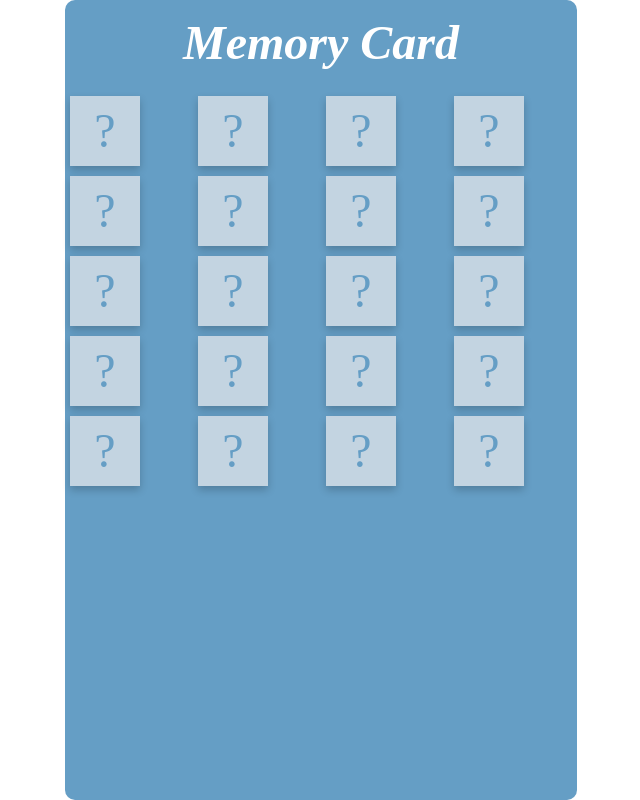
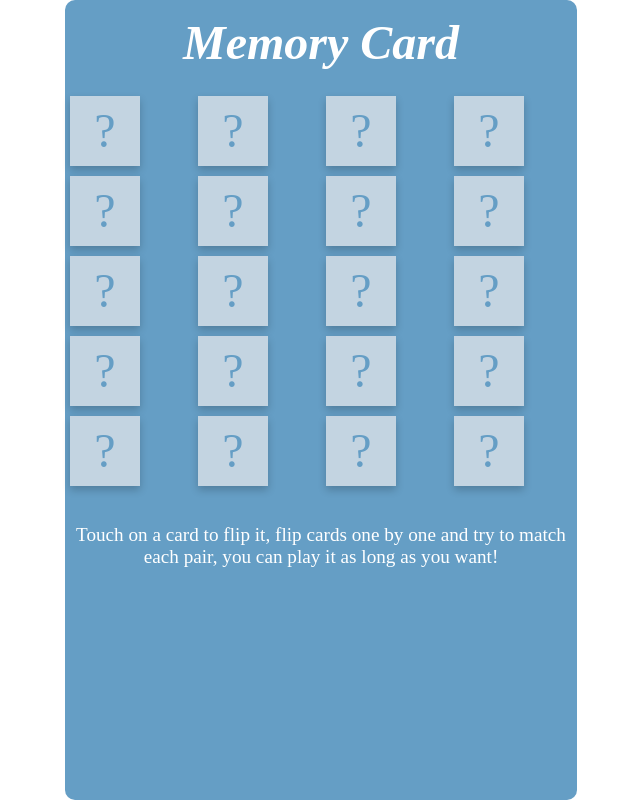
Before and after one commit to chhering1/Memory-Card, a plain HTML site: page index.html in a window 1280 px wide. Shown: the whole page, without its empty margins (319-959 px from the left). Drawn offline with Linux system fonts and the light colour scheme.

Commit message:
explanation of how to play a game has been added

```diff
--- a/index.html
+++ b/index.html
@@ -164,6 +164,8 @@
               </div>
 
         </main>
+        <p class="explain">Touch on a card to flip it, flip cards one by one and try to match each pair, you can play it as long as you want!</p>
+
     </div>
     <script src="./script/script.js"></script>
 </body>
--- a/style/layout.css
+++ b/style/layout.css
@@ -4,7 +4,11 @@
     box-sizing: border-box;
 }
 
-/* JUST TEST */
+.explain {
+    margin-top: 2em;
+    font-size: 1.2em;
+    display: block;
+}
 
 .test-container {
     text-align: center;
```
